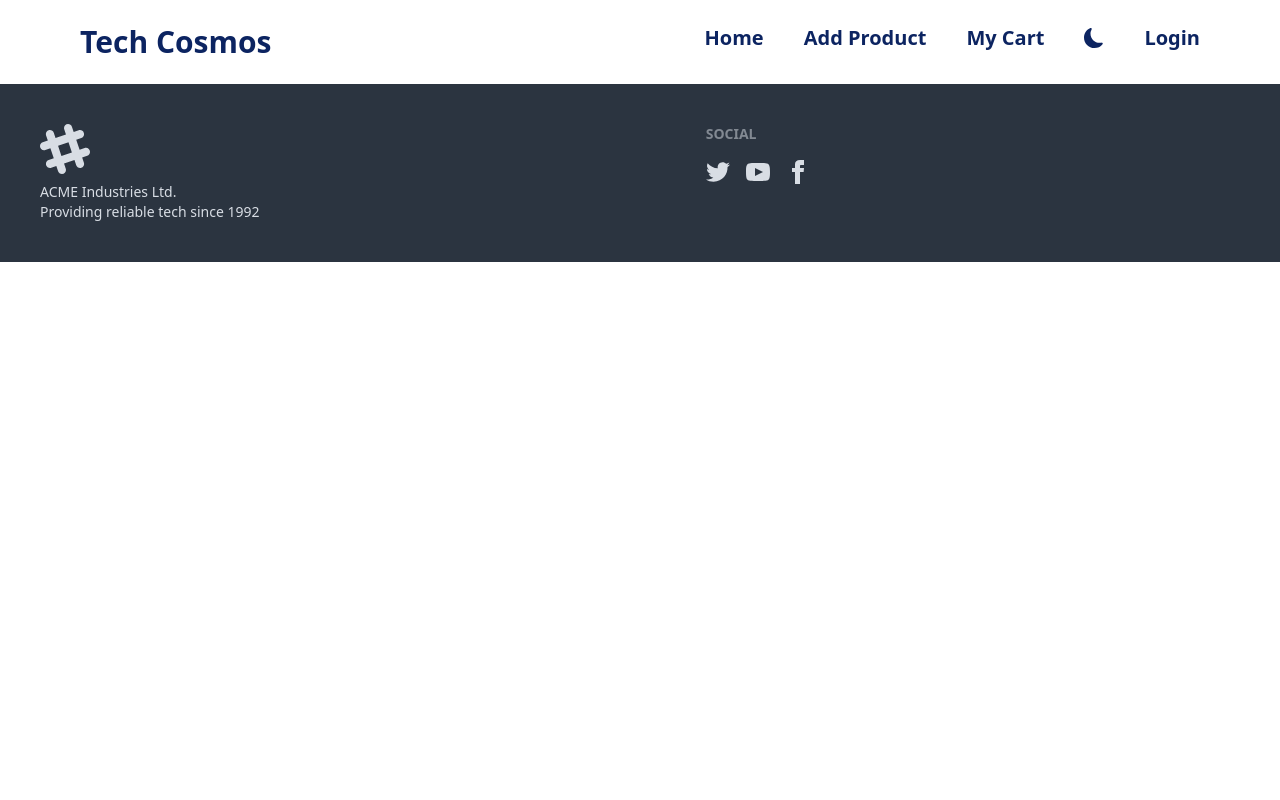
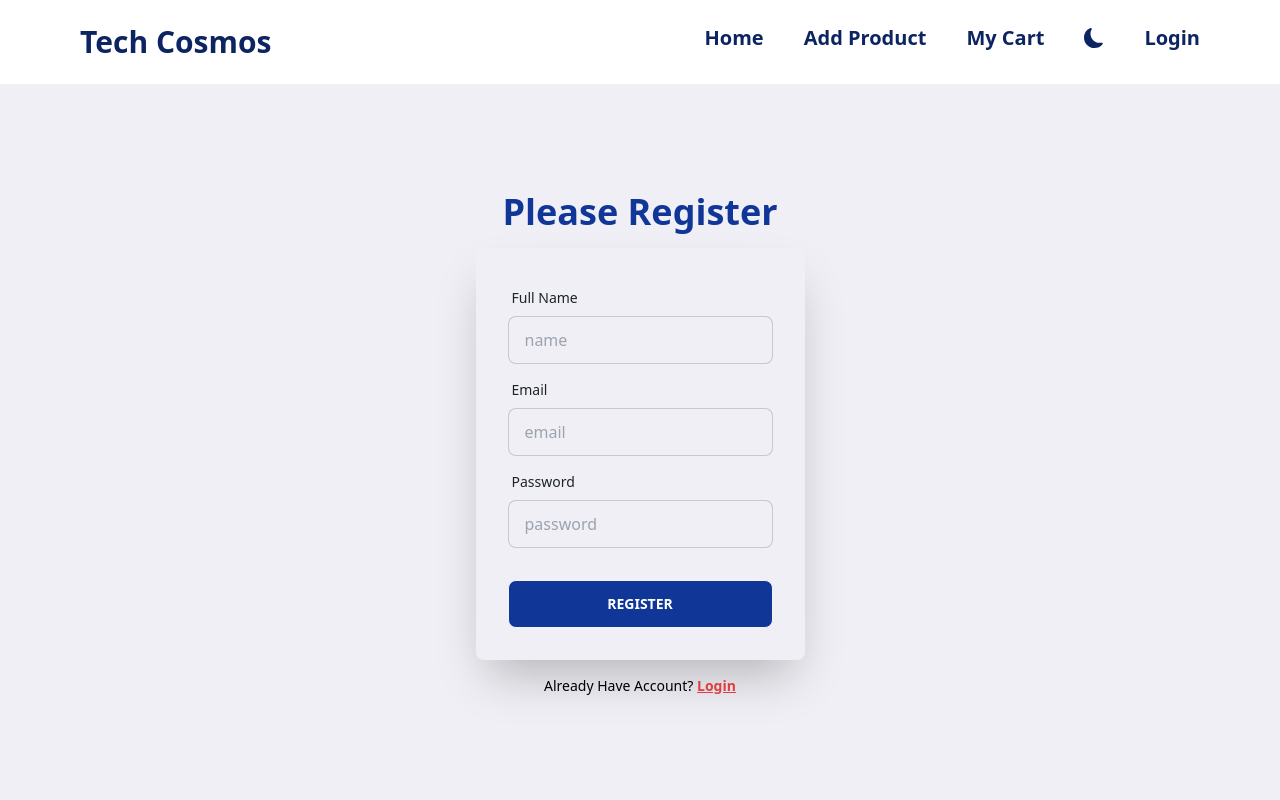
Before and after one commit to anupamahalder/Tech-Cosmos-Client-Side, a React (Vite) app: page /register in a window 1280 px wide. Shown: the top 800 px of the page. Built offline with nearby package versions, Linux system fonts and the light colour scheme; no server answers.

Commit message:
Create  register page and make toggle between login and register

```diff
--- a/src/AuthProvider/AuthProvider.jsx
+++ b/src/AuthProvider/AuthProvider.jsx
@@ -13,7 +13,7 @@ const AuthProvider = ({children}) => {
     useEffect(()=>{
         localStorage.setItem('darkmode', darkMode);
         const localTheme = localStorage.getItem('darkmode');
-        console.log("loacl theme: ", localTheme);
+        console.log("loacal saved theme: ", localTheme);
         setDarkMode(localTheme);
     },[darkMode]);
     // declare a state to store value of loading
--- a/src/Pages/Login/Login.jsx
+++ b/src/Pages/Login/Login.jsx
@@ -1,15 +1,17 @@
-import { useContext, useState } from "react";
+import { useContext, useRef, useState } from "react";
 import { AuthContext } from "../../AuthProvider/AuthProvider";
 import { Link, useLocation, useNavigate } from "react-router-dom";
 import Swal from "sweetalert2";
+import { sendPasswordResetEmail } from "firebase/auth";
+import auth from "../../Firebase/firebase.config";
 
 const Login = () => {
     // destructure from context api
     const {darkMode, signInUser,
-        signInWithGoogle,
-        loading, user,setUser} = useContext(AuthContext);
+        signInWithGoogle} = useContext(AuthContext);
     const location = useLocation();
     const navigate = useNavigate();
+    const emailRef = useRef(null);
     // declare a state to store error while login
     const [error, setError] = useState('');
     const handleLogin = e =>{
@@ -32,11 +34,12 @@ const Login = () => {
                 'You have successfully logged in!',
                 'success'
             )
+            form.reset();
             // naviagate user
             navigate(location?.state ? location.state : '/');
         })
         .catch(err =>{
-            setError(err.message);
+            setError("Please give correct email and password to login!");
             console.log(err.message);
         })
     }
@@ -54,6 +57,30 @@ const Login = () => {
             navigate(location?.state ? location.state : '/');
         })
         .catch(err=>{
+            setError(err.message);
+        })
+    }
+    // handle forget/ reset password
+    const handleForgetPassword = ()=>{
+        const email = emailRef.current.value;
+        if(!email){
+            setError("Please provide an email");
+            return;
+        }
+        else if(!/^[a-zA-Z0-9._%+-]+@[a-zA-Z0-9.-]+\.[a-zA-Z]{2,}$/.test(email)){
+            setError("Please provide a valid email");
+            return;
+        }
+        // send verification email
+        sendPasswordResetEmail(auth, email)
+        .then(()=>{
+            Swal.fire(
+                'Email has already Send!',
+                'Please verify the email',
+                'success'
+            )
+        })
+        .catch(err =>{
             setError(err.message);
         })
     }
@@ -77,7 +104,7 @@ const Login = () => {
                         <span style={{color: darkMode==="true" ? '#A3AAB7': '#1D232A'}}className="label-text">Email</span>
                     </label>
                     {/* email input here  */}
-                    <input type="email" name="email"
+                    <input type="email" name="email" ref={emailRef}
                     style={{backgroundColor: darkMode==="true" ? '#1D232A':'#F0EFF5', color: darkMode==="true" ? 'white': '#1D232A',border :darkMode==="true"?"1px solid white" :""}} placeholder="email" className="input input-bordered" required />
                     </div>
                     <div className="form-control">
@@ -89,13 +116,13 @@ const Login = () => {
                      style={{backgroundColor: darkMode==="true" ? '#1D232A':'#F0EFF5', color: darkMode==="true" ? 'white': '#1D232A',border :darkMode==="true"?"1px solid white" :""}}
                      placeholder="password" className="input input-bordered" required />
                     <label className="label">
-                        <Link href="/"
+                        <Link onClick={handleForgetPassword}
                         style={{color: darkMode==="true" ? '#A3AAB7': '#1D232A'}}
                         className="label-text-alt link link-hover">Forgot password?</Link>
                     </label>
                     </div>
                     <div className="form-control mt-6">
-                    <button className="btn text-white bg-[#103798] hover:bg-[#2d42e6]">Login</button>
+                    <button type="submit" className="btn text-white bg-[#103798] hover:bg-[#2d42e6]">Login</button>
                     <button onClick={handleGoogleSignIn}
                      className="btn mt-3 text-white bg-[#6e1b1b] hover:bg-[#a42f27]">Login with Google</button>
                     </div>
--- a/src/Pages/Login/Register.jsx
+++ b/src/Pages/Login/Register.jsx
@@ -1,8 +1,102 @@
+import { useContext, useState } from "react";
+import { AuthContext } from "../../AuthProvider/AuthProvider";
+import { Link, useLocation, useNavigate } from "react-router-dom";
+import Swal from "sweetalert2";
 
 const Register = () => {
+    const {darkMode, createUser} = useContext(AuthContext);
+    // declare a state to store error
+    const [error, setError] = useState('');
+    const location = useLocation();
+    const navigate = useNavigate();
+    // handle register
+    const handleRegister = e =>{
+        e.preventDefault();
+        const form = e.target;
+        const name = form.name.value;
+        const email = form.email.value;
+        const password = form.password.value;
+        console.log(name, email, password);
+        // handle password error
+        if(password.length < 6){
+            setError("Password length should be atleast 6 characters!");
+            return;
+        }
+        else if(!/.*[A-Z].*/.test(password)){
+            setError("Please give atleast one Uppercase letter!")
+            return;
+        }
+        // create user
+        createUser(email,password)
+        .then(res=>{
+            console.log(res.user);
+            Swal.fire(
+                'Good Job!',
+                'You have successfully registered!',
+                'success'
+            )
+            form.reset();
+            navigate(location.state ? location.state : '/');
+        })
+        .catch(err=>{
+            console.log(err.message);
+            const errMsg = err.message;
+            Swal.fire(
+                'Sorry!',
+                {errMsg},
+                'error'
+            )
+        })
+    }
     return (
         <div>
-
+            <div style={{backgroundColor: darkMode==="true" ? '#1D232A':'#F0EFF5', color: darkMode==="true" ? 'white': '#1D232A'}} className="hero min-h-[90vh]">
+            <div className="hero-content flex-col">
+                <div className="text-center lg:text-left">
+                <h1 style={{color: darkMode=="true"?"white":"#103798"}}
+                 className="text-4xl font-bold text-center">Please Register</h1>
+                 {
+                    error ? <p className="text-center mt-2 text-red-500 font font-semibold">{error}</p>:""
+                 }
+                </div>
+                <div className="card flex-shrink-0 w-full max-w-sm shadow-2xl">
+                <form onSubmit={handleRegister}
+                style={{backgroundColor: darkMode==="true" ? '#1D232A':'#F0EFF5', color: darkMode==="true" ? 'white': '#1D232A'}}
+                className="card-body rounded-lg">
+                    <div className="form-control">
+                    <label className="label">
+                        <span style={{color: darkMode==="true" ? '#A3AAB7': '#1D232A'}}className="label-text">Full Name</span>
+                    </label>
+                    {/* name input here  */}
+                    <input type="text" name="name"
+                    style={{backgroundColor: darkMode==="true" ? '#1D232A':'#F0EFF5', color: darkMode==="true" ? 'white': '#1D232A',border :darkMode==="true"?"1px solid white" :""}} placeholder="name" className="input input-bordered" required />
+                    </div>
+                    <div className="form-control">
+                    <label className="label">
+                        <span style={{color: darkMode==="true" ? '#A3AAB7': '#1D232A'}}className="label-text">Email</span>
+                    </label>
+                    {/* email input here  */}
+                    <input type="email" name="email"
+                    style={{backgroundColor: darkMode==="true" ? '#1D232A':'#F0EFF5', color: darkMode==="true" ? 'white': '#1D232A',border :darkMode==="true"?"1px solid white" :""}} placeholder="email" className="input input-bordered" required />
+                    </div>
+                    <div className="form-control">
+                    <label className="label">
+                        <span style={{color: darkMode==="true" ? '#A3AAB7': '#1D232A'}}className="label-text">Password</span>
+                    </label>
+                    {/* password input here  */}
+                    <input type="password" name="password"
+                     style={{backgroundColor: darkMode==="true" ? '#1D232A':'#F0EFF5', color: darkMode==="true" ? 'white': '#1D232A',border :darkMode==="true"?"1px solid white" :""}}
+                     placeholder="password" className="input input-bordered" required />
+                    </div>
+                    <div className="form-control mt-6">
+                    <button type="submit" className="btn text-white bg-[#103798] hover:bg-[#2d42e6]">Register</button>
+                    </div>
+                </form>
+                </div>
+                <h1 style={{color: darkMode=="true"? "white":"black"}}
+                 className="text center text-sm">Already Have Account? <Link to='/login' className="text-red-500 font-semibold underline">Login</Link></h1>
+            </div>
+            </div>
         </div>
     );
 };
```
